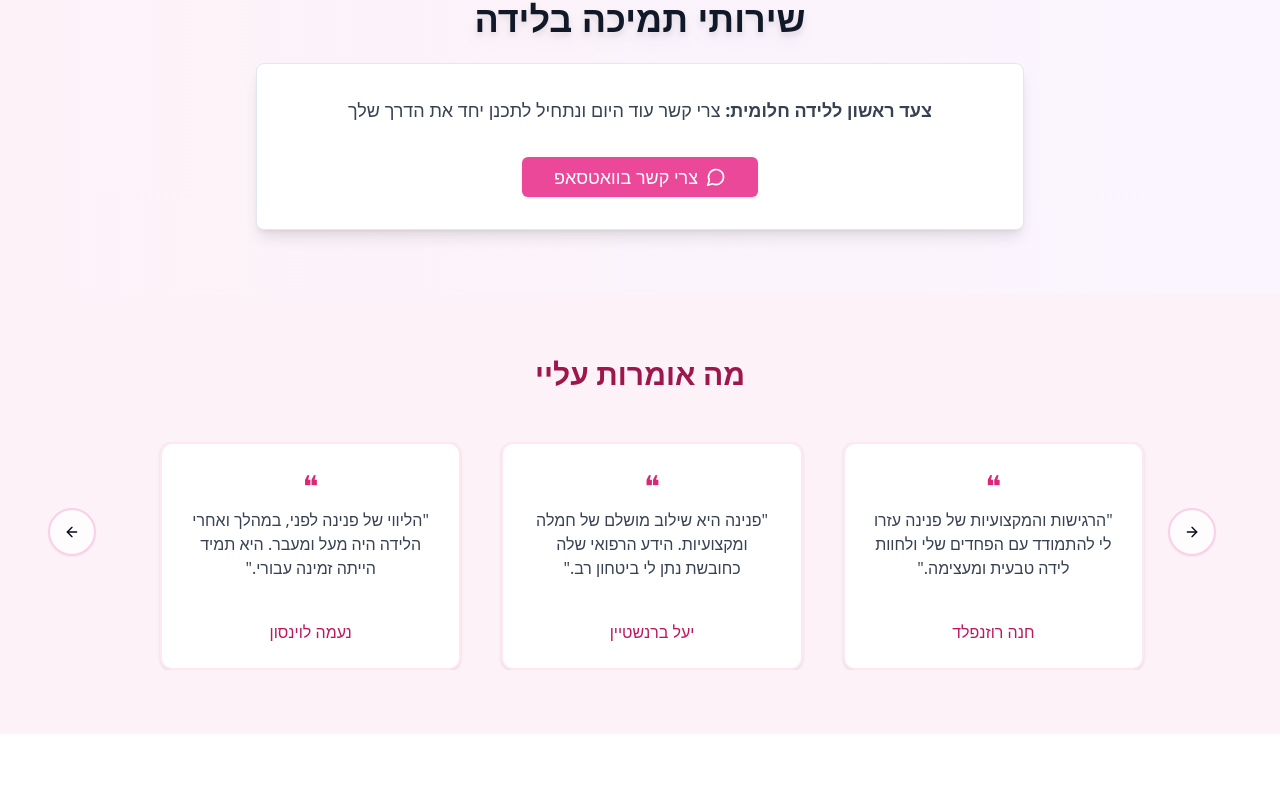
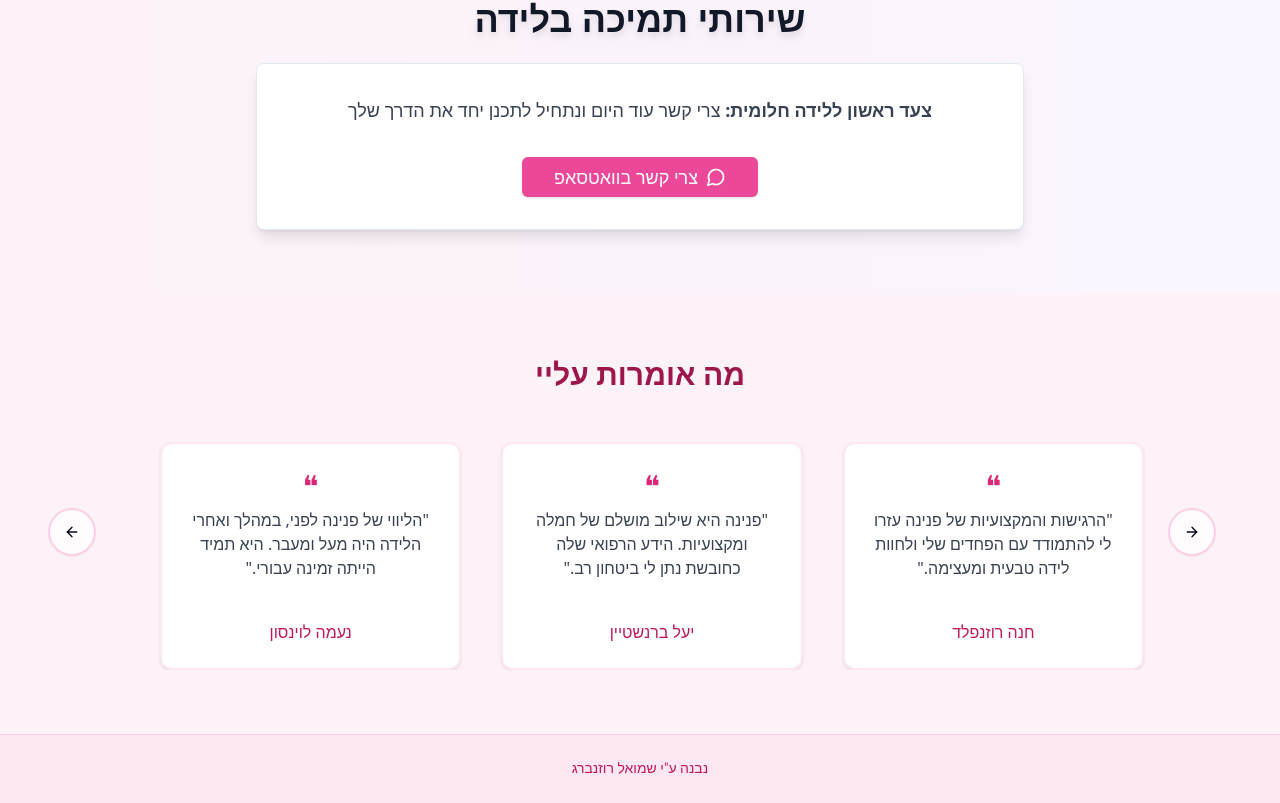
Before and after one commit to Shmuli2015/penina-doula-landing-page, a React (Vite) app: page / in a window 1280 px wide. Shown: the part 2091-2894 px from the top of the page. Before the commit the page ends 2825 px from the top, so only its background shows below. Built offline with nearby package versions, Linux system fonts and the light colour scheme.

Commit message:
Add footer with Hebrew text "נבנה ע"י שמואל רוזנברג" at bottom of site
Co-authored-by: Shmuli2015 <76557791+Shmuli2015@users.noreply.github.com>

```diff
--- /dev/null
+++ b/src/components/Footer.tsx
@@ -0,0 +1,23 @@
+import React from "react";
+import { motion } from "framer-motion";
+
+const Footer = () => {
+  return (
+    <footer className="w-full py-6 bg-pink-100 border-t border-pink-200">
+      <div className="container mx-auto px-4">
+        <motion.div
+          initial={{ opacity: 0, y: 20 }}
+          whileInView={{ opacity: 1, y: 0 }}
+          transition={{ duration: 0.5 }}
+          className="text-center"
+        >
+          <p className="text-sm text-pink-700 font-heebo">
+            נבנה ע"י שמואל רוזנברג
+          </p>
+        </motion.div>
+      </div>
+    </footer>
+  );
+};
+
+export default Footer;
--- a/src/components/home.tsx
+++ b/src/components/home.tsx
@@ -6,6 +6,7 @@ import AboutSection from "./AboutSection";
 import ServicesSection from "./ServicesSection";
 import TestimonialsSection from "./TestimonialsSection";
 import WhatsAppButton from "./WhatsAppButton";
+import Footer from "./Footer";
 
 const Home = () => {
   const handleHeroCtaClick = () => {
@@ -24,6 +25,7 @@ const Home = () => {
       </div>
       <TestimonialsSection />
       <WhatsAppButton />
+      <Footer />
     </div>
   );
 };
```
